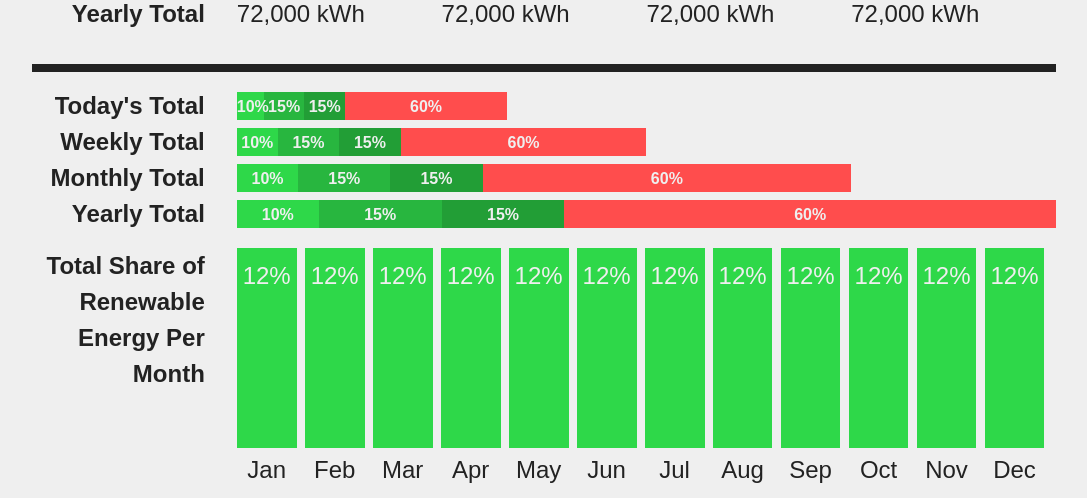
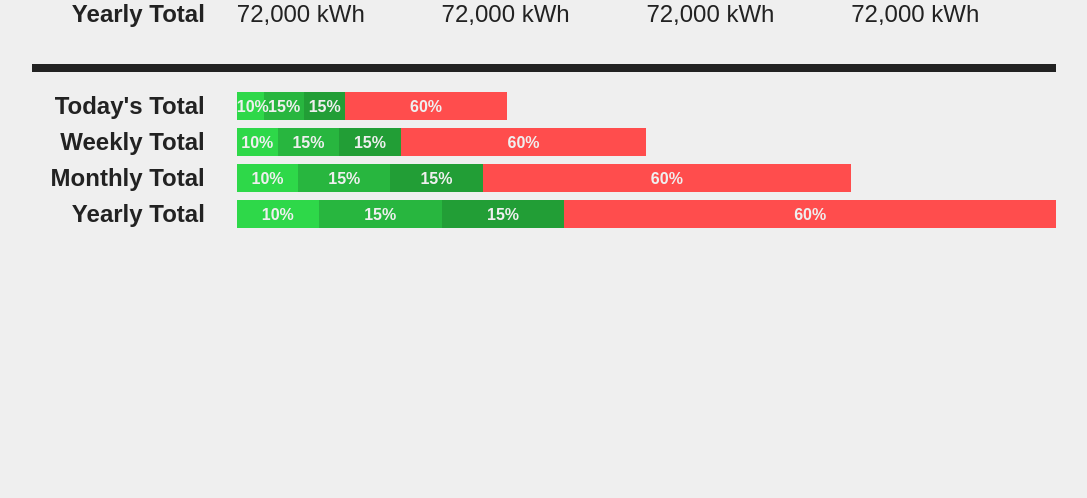
Before and after one commit to Jonathan1024/jbuem, a Django app: template MainSite/templates/MainSite/dashboard1.html in a window 1280 px wide. Shown: the part 537-1035 px from the top of the page, without its empty margins (96-1183 px from the left). After the commit the page ends 765 px from the top, so only its background shows below. Run offline with Django 3.2, Linux system fonts and the light colour scheme; the template is opened without the code that fills it, so the values that code supplies are empty.

Commit message:
For Jonathan

```diff
--- a/MainSite/templates/MainSite/dashboard1.html
+++ b/MainSite/templates/MainSite/dashboard1.html
@@ -7,7 +7,7 @@
   <title>Energy Monitoring Project</title>
   <meta name="viewport" content="width=device-width, initial-scale=1">
   <meta name="generator" content="Webflow">
-  <link rel="stylesheet" type="text/css" href="../../static/Resources/CSS/normalize.css">
+  <link rel="stylesheet" type="text/css" href="../../static/Resources/CSS/.css">
   <link rel="stylesheet" type="text/css" href="../../static/Resources/CSS/jbuemp.webflow.css">
   <link rel="stylesheet" type="text/css" href="../../static/Resources/CSS/webflow.css">
   <script type="text/javascript" src="../../static/Resources/js/modernizr.js"></script>
@@ -53,9 +53,6 @@
           <br>Weekly Total
           <br>Monthly Total
           <br>Yearly Total</p>
-      </div>
-      <div class="iconblock lefticonblock">
-        <p class="currentenergyoutputp right graphlabels">Total Share of Renewable Energy Per Month</p>
       </div>
     </div>
     <div class="w-clearfix rightcolumn">
@@ -180,80 +177,6 @@
           </div>
         </div>
       </div>
-      <div class="w-clearfix monthbargraphs">
-        <div class="monthvertbarcolumn">
-          <div id="janBar" data-ix="verticalbargraphonload" class="monthvertbar">
-            <p id="janPercent" class="monthpercentlabel">12%</p>
-          </div>
-          <p class="monthlabel">Jan</p>
-        </div>
-        <div class="monthvertbarcolumn">
-          <div id="febBar" data-ix="verticalbargraphonload-2" class="monthvertbar">
-            <p id="febPercent" class="monthpercentlabel">12%</p>
-          </div>
-          <p class="monthlabel">Feb</p>
-        </div>
-        <div class="monthvertbarcolumn">
-          <div id="marBar" data-ix="verticalbargraphonload-3" class="monthvertbar">
-            <p id="marPercent" class="monthpercentlabel">12%</p>
-          </div>
-          <p class="monthlabel">Mar</p>
-        </div>
-        <div class="monthvertbarcolumn">
-          <div id="aprBar" data-ix="verticalbargraphonload-4" class="monthvertbar">
-            <p id="aprPercent" class="monthpercentlabel">12%</p>
-          </div>
-          <p class="monthlabel">Apr</p>
-        </div>
-        <div class="monthvertbarcolumn">
-          <div id="mayBar" data-ix="verticalbargraphonload-5" class="monthvertbar">
-            <p id="mayPercent" class="monthpercentlabel">12%</p>
-          </div>
-          <p class="monthlabel">May</p>
-        </div>
-        <div class="monthvertbarcolumn">
-          <div id="junBar" data-ix="verticalbargraphonload-6" class="monthvertbar">
-            <p id="junPercent" class="monthpercentlabel">12%</p>
-          </div>
-          <p class="monthlabel">Jun</p>
-        </div>
-        <div class="monthvertbarcolumn">
-          <div id="julBar" data-ix="verticalbargraphonload-7" class="monthvertbar">
-            <p id="julPercent" class="monthpercentlabel">12%</p>
-          </div>
-          <p class="monthlabel">Jul</p>
-        </div>
-        <div class="monthvertbarcolumn">
-          <div id="augBar" data-ix="verticalbargraphonload-8" class="monthvertbar">
-            <p id="augPercent" class="monthpercentlabel">12%</p>
-          </div>
-          <p class="monthlabel">Aug</p>
-        </div>
-        <div class="monthvertbarcolumn">
-          <div id="sepBar" data-ix="verticalbargraphonload-9" class="monthvertbar">
-            <p id="sepPercent" class="monthpercentlabel">12%</p>
-          </div>
-          <p class="monthlabel">Sep</p>
-        </div>
-        <div class="monthvertbarcolumn">
-          <div id="octBar" data-ix="verticalbargraphonload-10" class="monthvertbar">
-            <p id="octPercent" class="monthpercentlabel">12%</p>
-          </div>
-          <p class="monthlabel">Oct</p>
-        </div>
-        <div class="monthvertbarcolumn">
-          <div id="novBar" data-ix="verticalbargraphonload-11" class="monthvertbar">
-            <p id="novPercent" class="monthpercentlabel">12%</p>
-          </div>
-          <p class="monthlabel">Nov</p>
-        </div>
-        <div class="monthvertbarcolumn">
-          <div id="decBar" data-ix="verticalbargraphonload-12" class="monthvertbar">
-            <p id="decPercent" class="monthpercentlabel">12%</p>
-          </div>
-          <p class="monthlabel">Dec</p>
-        </div>
-      </div>
     </div>
   </div>
   <script type="text/javascript" src="https://ajax.googleapis.com/ajax/libs/jquery/2.2.0/jquery.min.js"></script>
--- a/MainSite/templates/MainSite/includes/btcgraph.html
+++ b/MainSite/templates/MainSite/includes/btcgraph.html
@@ -1,6 +1,7 @@
 <div class="row">
     <div id="btc-power-graph">
-        <svg style="height: 50%; width: 100%; display: block; margin: auto;"></svg>
+        <h3 style="text-align: center">Balzer Technology Grid Power Usage</h3>
+        <svg style="height: 300px; width: 90%; display: block; margin: auto;"></svg>
     </div>
 </div>
 
--- a/jbuem/settings.py
+++ b/jbuem/settings.py
@@ -83,7 +83,7 @@ DATABASES = {
         'NAME': 'data_temp',
 		'USER': 'data_bud',
 		'PASSWORD': 'password',
-		'HOST': 'daq.jbu.edu',
+		'HOST': 'localhost',
 		'PORT': '',
     }
 }
```
